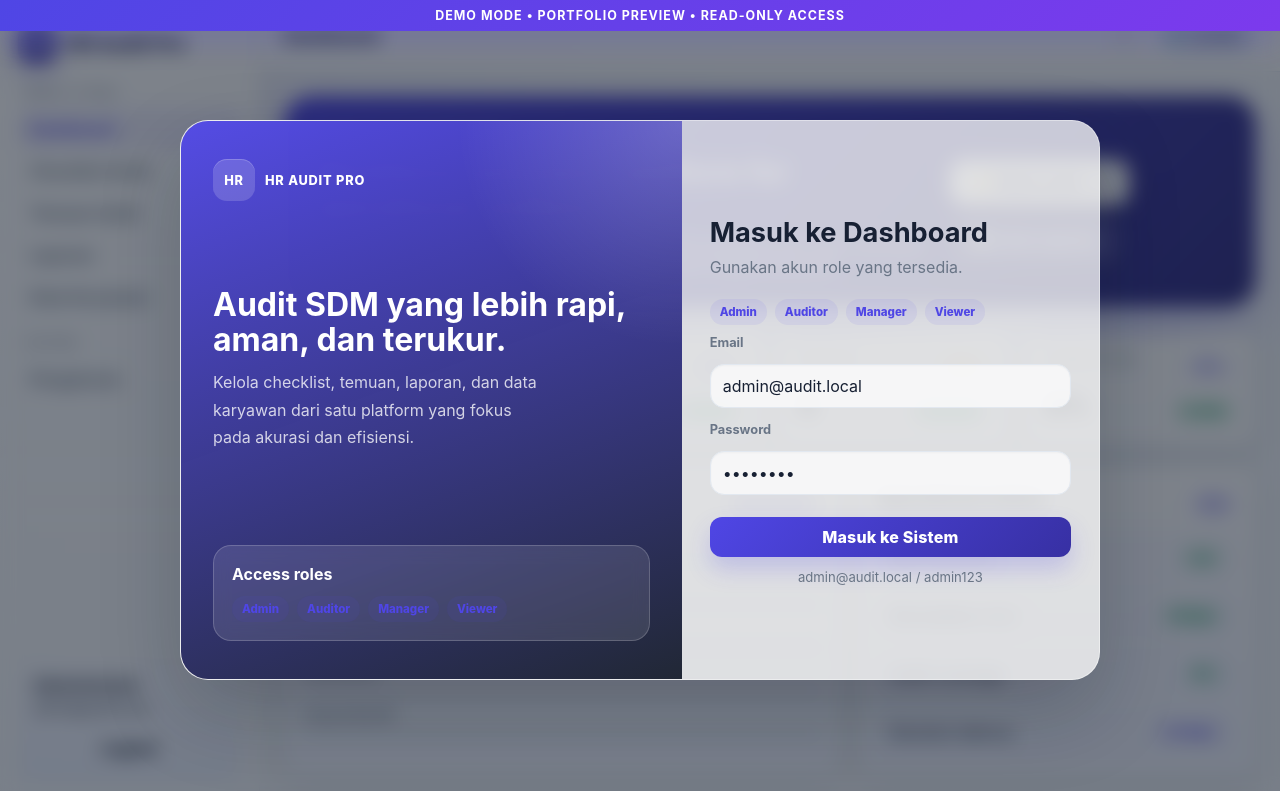
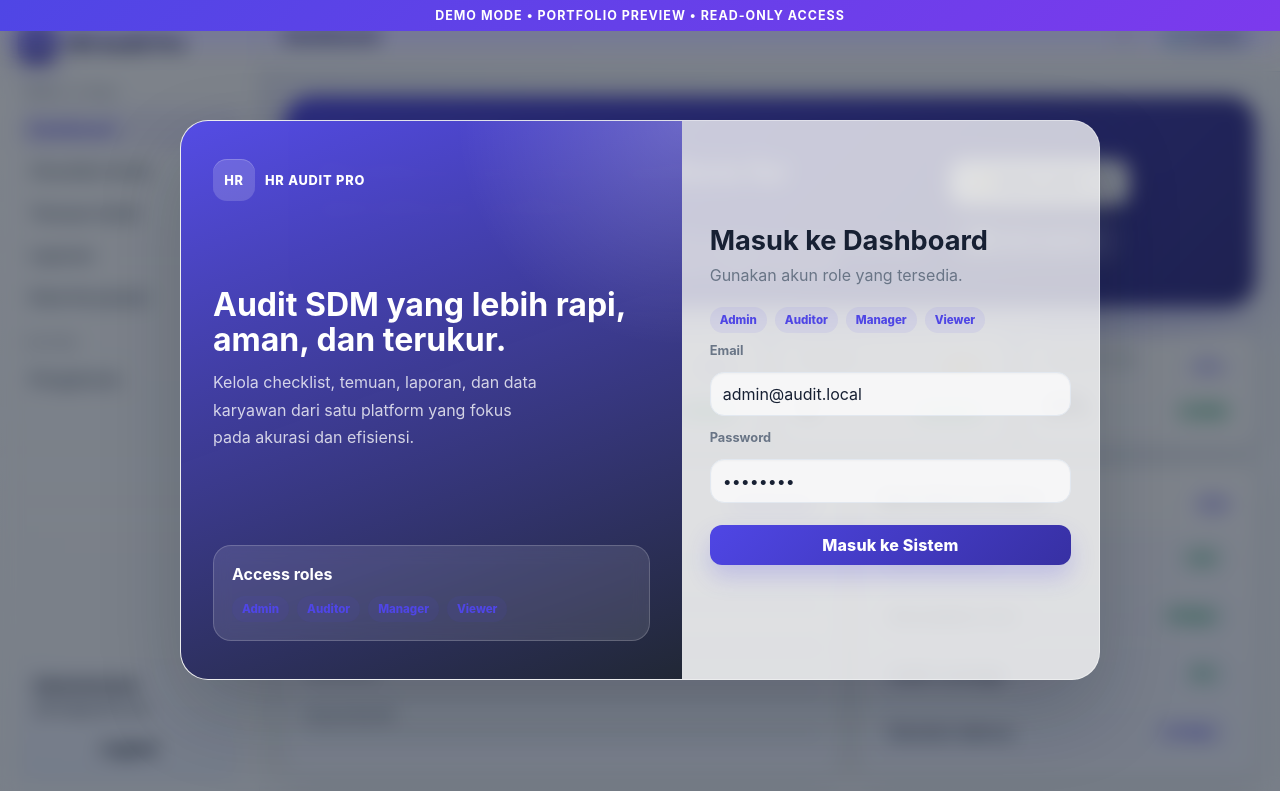
Before and after one commit to WIldanSyauqi/audit_sdm_website, a website: page index.html in a window 1280 px wide. Shown: the top 791 px of the page. Drawn offline with Linux system fonts and the light colour scheme.

Commit message:
update index.html to remove login credentials from the login page

```diff
--- a/index.html
+++ b/index.html
@@ -56,7 +56,7 @@
             </div>
           </div>
 
-          <div class="login-meta">admin@audit.local / admin123</div>
+          <div class="login-meta"></div>
         </div>
       </div>
     </div>
```
